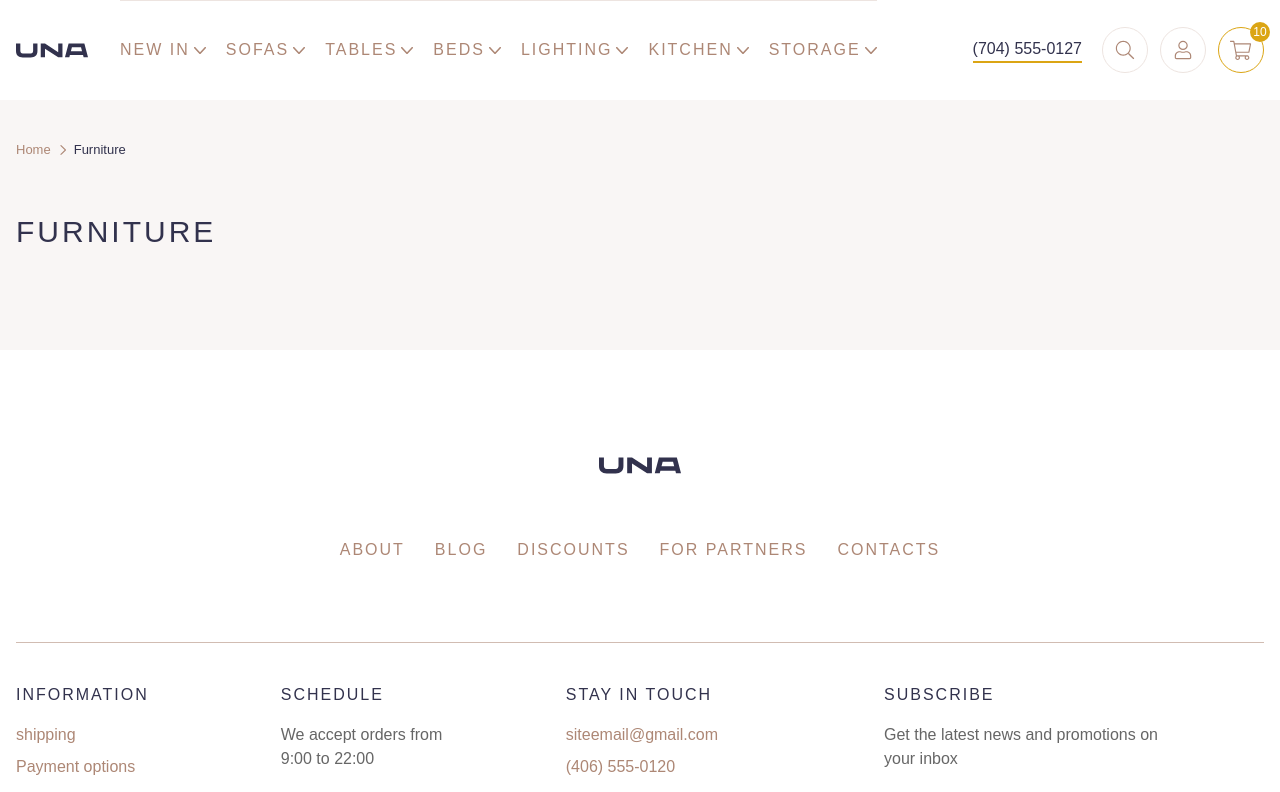
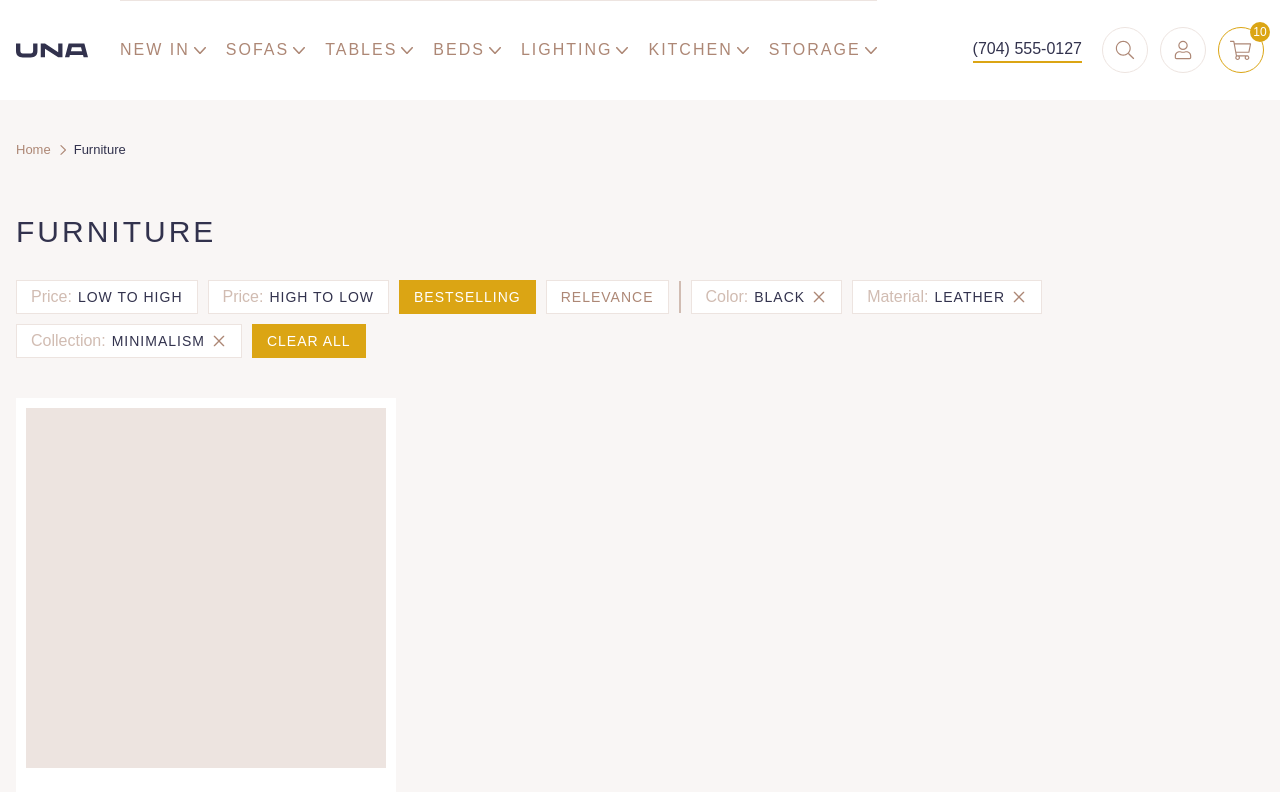
Before and after one commit to SilenceHide/Una-Projects, a Next.js app: page /catalog in a window 1280 px wide. Shown: the top 792 px of the page. Built offline with nearby package versions, Linux system fonts and the light colour scheme.

Commit message:
Practice

```diff
--- a/src/pages/catalog.tsx
+++ b/src/pages/catalog.tsx
@@ -3,7 +3,9 @@ import { useEffect, useState } from "react";
 import { Swiper, SwiperSlide } from "swiper/react";
 import nextArrowSvg from "../../public/icons/Icon name=next arrow - white.svg";
 import "swiper/css";
-import { Navigation } from "swiper/modules";
+import "swiper/css/pagination";
+import "swiper/css/navigation";
+import { Pagination, Navigation } from "swiper/modules";
 
 export default function Catalog() {
   const [navOpen, isNavOpen] = useState(false);
@@ -591,7 +593,7 @@ export default function Catalog() {
                 <p className="catalog_filter-number tracking-[2px] text-white">4</p>
                 <Image
                   src={"/icons/Icon name=close - white.svg"}
-                  alt={"chevron_right"}
+                  alt={"close"}
                   width={20}
                   height={20}
                 />
@@ -601,17 +603,112 @@ export default function Catalog() {
                   Sort
                 </p>
                 <p className="catalog_filter-number tracking-[2px] text-secondary-text-color">1</p>
-                <Image
-                  src={"/icons/Icon name=close.svg"}
-                  alt={"chevron_right"}
-                  width={20}
-                  height={20}
-                />
+                <Image src={"/icons/Icon name=close.svg"} alt={"close"} width={20} height={20} />
               </button>
             </div>
-            <div className="catalog_filter-sort-tags"></div>
-            <div className="catalog_main-wrapper">
-              <div className="catalog_products-wrapper"></div>
+            <div className="catalog_filter-sort-tags mt-[30px] flex flex-row items-center gap-[10px] flex-wrap">
+              <div className="catalog_sort-tag_wrapper flex items-center justify-center gap-[6px] bg-white w-fit py-1 px-[14px] border border-disable-text-color cursor-pointer">
+                <p className="catalog_sort-tag-title font-medium text-disable-color">Price: </p>
+                <p className="catalog_sort-tag-desc uppercase font-medium text-sm leading-6 tracking-[1px] align-middle">
+                  low to high
+                </p>
+              </div>
+              <div className="catalog_sort-tag_wrapper flex items-center justify-center gap-[6px] bg-white w-fit py-1 px-[14px] border border-disable-text-color cursor-pointer">
+                <p className="catalog_sort-tag-title font-medium text-disable-color">Price: </p>
+                <p className="catalog_sort-tag-desc uppercase font-medium text-sm leading-6 tracking-[1px] align-middle">
+                  high to low
+                </p>
+              </div>
+              <div className="catalog_sort-tag_wrapper flex items-center justify-center gap-[6px] bg-white w-fit py-1 px-[14px] border border-disable-text-color cursor-pointer text-secondary-text-color selected-sort">
+                <p className="catalog_sort-tag-desc uppercase font-medium text-sm leading-6 tracking-[1px] align-middle">
+                  Bestselling
+                </p>
+              </div>
+              <div className="catalog_sort-tag_wrapper flex items-center justify-center gap-[6px] bg-white w-fit py-1 px-[14px] border border-disable-text-color cursor-pointer text-secondary-text-color">
+                <p className="catalog_sort-tag-desc uppercase font-medium text-sm leading-6 tracking-[1px] align-middle">
+                  Relevance
+                </p>
+              </div>
+              <div className="catalog_filter-sort-tags_divider w-[2px] h-[32px] bg-disable-color max-w-[2px]"></div>
+              <div className="catalog_filter-tag_wrapper flex items-center justify-center gap-[6px] bg-white w-fit py-1 px-[14px] border border-disable-text-color cursor-pointer">
+                <p className="catalog_filter-tag-title font-medium text-disable-color">Color: </p>
+                <p className="catalog_filter-tag-desc uppercase font-medium text-sm leading-6 tracking-[1px] align-middle">
+                  Black
+                </p>
+                <Image src={"/icons/Icon name=close.svg"} alt={"close"} width={16} height={16} />
+              </div>
+              <div className="catalog_filter-tag_wrapper flex items-center justify-center gap-[6px] bg-white w-fit py-1 px-[14px] border border-disable-text-color cursor-pointer">
+                <p className="catalog_filter-tag-title font-medium text-disable-color">Material:</p>
+                <p className="catalog_filter-tag-desc uppercase font-medium text-sm leading-6 tracking-[1px] align-middle">
+                  Leather
+                </p>
+                <Image src={"/icons/Icon name=close.svg"} alt={"close"} width={16} height={16} />
+              </div>
+              <div className="catalog_filter-tag_wrapper flex items-center justify-center gap-[6px] bg-white w-fit py-1 px-[14px] border border-disable-text-color cursor-pointer">
+                <p className="catalog_filter-tag-title font-medium text-disable-color">
+                  Collection:
+                </p>
+                <p className="catalog_filter-tag-desc uppercase font-medium text-sm leading-6 tracking-[1px] align-middle">
+                  Minimalism
+                </p>
+                <Image src={"/icons/Icon name=close.svg"} alt={"close"} width={16} height={16} />
+              </div>
+              <button className="catalog_filter-tags_clear-btn flex items-center justify-center w-fit py-1 px-[14px] uppercase border border-accent-color bg-accent-color text-white font-medium tracking-[1px] text-sm leading-6">
+                clear all
+              </button>
+            </div>
+            <div className="catalog_main-wrapper mt-10">
+              <div className="catalog_products-wrapper">
+                <div className="catalog_product bg-white group/catalog_product transition-all hover:shadow-main-box-shadow max-w-[380px] h-[530px] flex flex-col items-center cursor-pointer">
+                  <div className="catalog_product_swiper-wrapper bg-disable-text-color w-[380px] h-[380px] max-h-[380px] min-h-[380px] border-[10px] border-white relative">
+                    <Swiper
+                      slidesPerView={1}
+                      spaceBetween={30}
+                      loop={true}
+                      pagination={{
+                        clickable: true,
+                      }}
+                      navigation={{
+                        prevEl: ".catalog_product-swiper_left-btn",
+                        nextEl: ".catalog_product-swiper_right-btn",
+                      }}
+                      modules={[Pagination, Navigation]}
+                      className="catalog_product-swiper h-full"
+                    >
+                      <SwiperSlide></SwiperSlide>
+                      <SwiperSlide></SwiperSlide>
+                      <SwiperSlide></SwiperSlide>
+                      <SwiperSlide></SwiperSlide>
+                    </Swiper>
+                    <Image
+                      src={"/icons/prev-btn.svg"}
+                      alt={"prev-btn"}
+                      width={40}
+                      height={40}
+                      className="catalog_product-swiper_left-btn absolute top-[160px] left-0 z-20 invisible opacity-0 group-hover/catalog_product:visible group-hover/catalog_product:opacity-100 transition-all"
+                    />
+                    <Image
+                      src={"/icons/next-btn.svg"}
+                      alt={"next-btn"}
+                      width={40}
+                      height={40}
+                      className="catalog_product-swiper_right-btn absolute top-[160px] right-0 z-20 invisible opacity-0 group-hover/catalog_product:visible group-hover/catalog_product:opacity-100 transition-all"
+                    />
+                  </div>
+                  <div className="catalog_product_info-wrapper bg-white pt-[30px] px-5 w-[380px] flex flex-col items-center transition-all group-hover/catalog_product:pt-[15px]">
+                    <div className="catalog_product-rectangle w-[30px] h-[1px] bg-disable-color group-hover/catalog_product:hidden transition-all"></div>
+                    <p className="catalog_product-title uppercase font-medium tracking-[2px] mt-[20px] mb-[10px] transition-all group-hover/catalog_product:mt-0 ">
+                      Tirado chair
+                    </p>
+                    <p className="catalog_product-price text-accent-color font-medium tracking-[1px] transition-all group-hover/catalog_product:pb-[15px] ">
+                      $280
+                    </p>
+                    <button className="catalog_product-add-cart-btn w-[190px] h-[50px] bg-disable-color tracking-[2px] uppercase text-white invisible opacity-0 group-hover/catalog_product:visible group-hover/catalog_product:opacity-100 transition-all group-hover/catalog_product:mb-[20px]">
+                      add to cart
+                    </button>
+                  </div>
+                </div>
+              </div>
               <div className="catalog_filters-wrapper"></div>
             </div>
           </div>
--- a/src/styles/globals.css
+++ b/src/styles/globals.css
@@ -40,3 +40,32 @@
     }
   }
 }
+
+.selected-sort {
+  color: #fff;
+  border-color: #dba514;
+  background-color: #dba514;
+}
+
+.swiper-pagination-bullet {
+  background-color: #fff !important;
+  border: 1px solid #d1bcb2 !important;
+  opacity: 0 !important;
+  width: 9px !important;
+  height: 9px !important;
+  visibility: hidden !important;
+  transition: all 150ms ease-in-out !important;
+  -webkit-transition: all 150ms ease-in-out !important;
+  -moz-transition: all 150ms ease-in-out !important;
+  -ms-transition: all 150ms ease-in-out !important;
+  -o-transition: all 150ms ease-in-out !important;
+}
+
+.swiper-pagination-bullet-active {
+  border-color: #dba514 !important;
+}
+
+.catalog_product:hover .swiper-pagination-bullet {
+  opacity: 1 !important;
+  visibility: visible !important;
+}
```
Also changed, not shown: public/icons/next-btn.svg (added), public/icons/prev-btn.svg (added).
